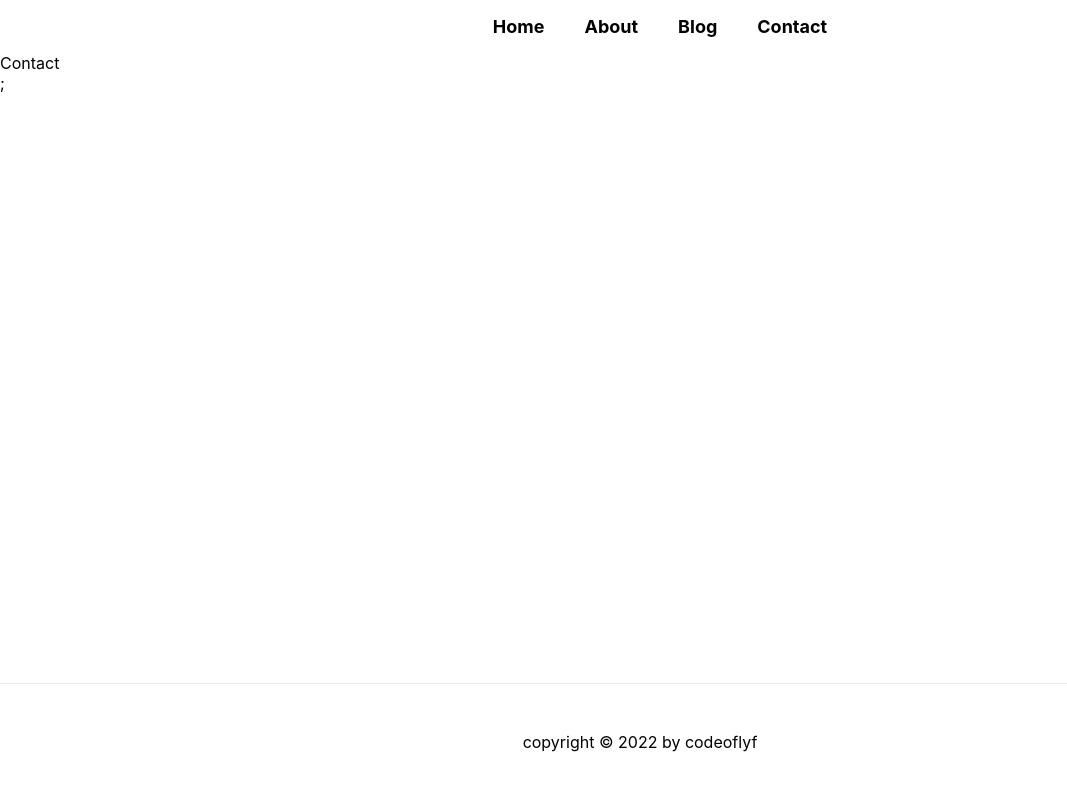
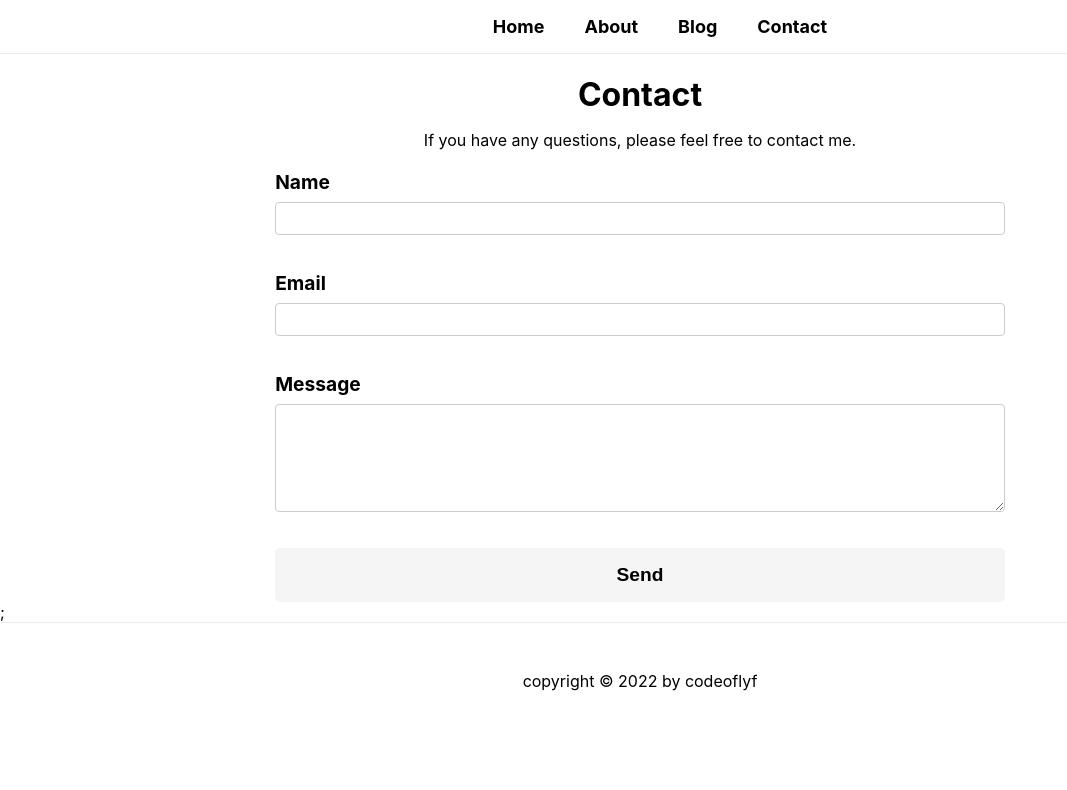
Before and after one commit to vikas6377297826/huntingcoders, a Next.js app in the folder huntingcoders/: page /contact in a window 1280 px wide. Shown: the top 790 px of the page, without its empty margins (0-1067 px from the left). Built offline with nearby package versions, Linux system fonts and the light colour scheme.

Commit message:
creating contact components

```diff
--- a/huntingcoders/pages/contact.js
+++ b/huntingcoders/pages/contact.js
@@ -1,7 +1,39 @@
-import React from "react";
+import React, { useState } from "react";
+import styles from "../styles/Contact.module.css";
 
 const Contact = () => {
-  return <div>Contact</div>;
+  const handleSubmit = (e) => {
+    e.preventDefault();
+    console.log("Submitted");
+  };
+
+  return (
+    <div className={styles.container}>
+      <main>
+        <h1 className={styles.heading}>Contact</h1>
+        <p style={{ textAlign: "center" }}>
+          If you have any questions, please feel free to contact me.
+        </p>
+        <div className={styles.contacForm}>
+          <form onSubmit={handleSubmit}>
+            <div className={styles.formGroup}>
+              <label htmlFor="name">Name</label>
+              <input type="text" id="name" />
+            </div>
+            <div className={styles.formGroup}>
+              <label htmlFor="email">Email</label>
+              <input type="email" id="email" />
+            </div>
+            <div className={styles.formGroup}>
+              <label htmlFor="message">Message</label>
+              <textarea id="message" rows="6"></textarea>
+            </div>
+            <button type="submit">Send</button>
+          </form>
+        </div>
+      </main>
+    </div>
+  );
 };
 
 export default Contact;
--- /dev/null
+++ b/huntingcoders/styles/Contact.module.css
@@ -0,0 +1,55 @@
+.container {
+  padding: 0 2rem;
+  display: flex;
+  align-items: center;
+  justify-content: center;
+}
+
+.container main{
+  width: 60%;
+}
+
+.heading{
+  font-size: 2rem;
+  font-weight: bold;
+  margin-bottom: 1rem;
+  text-align: center;
+}
+
+.contacForm form button {
+  width: 100%;
+  padding: 1rem;
+  background: #f5f5f5;
+  border: none;
+  border-radius: 5px;
+  font-size: 1.2rem;
+  font-weight: bold;
+  color: #000;
+  cursor: pointer;
+}
+
+.contacForm form button:active {
+  background: #000;
+  color: #fff;
+}
+
+.formGroup{
+  display: flex;
+  flex-direction: column;
+  justify-content: center;
+  margin: 20px 0;
+}
+
+.formGroup label{
+  font-size: 1.2rem;
+  font-weight: bold;
+  margin-bottom: 0.5rem;
+}
+
+.formGroup input, .formGroup textarea{
+  width: 100%;
+  padding: 0.5rem;
+  border: 1px solid #ccc;
+  border-radius: 4px;
+  margin-bottom: 1rem;
+}
--- a/huntingcoders/styles/Home.module.css
+++ b/huntingcoders/styles/Home.module.css
@@ -19,7 +19,6 @@
   border-top: 1px solid #eaeaea;
   justify-content: center;
   align-items: center;
-  position: absolute;
   bottom: 0;
   width: 100%;
 }
@@ -111,6 +110,10 @@
   margin-left: 0.5rem;
 }
 
+.mainnav {
+  border-bottom: 1px solid #eaeaea;
+}
+
 @media (max-width: 600px) {
   .grid {
     width: 100%;
```
